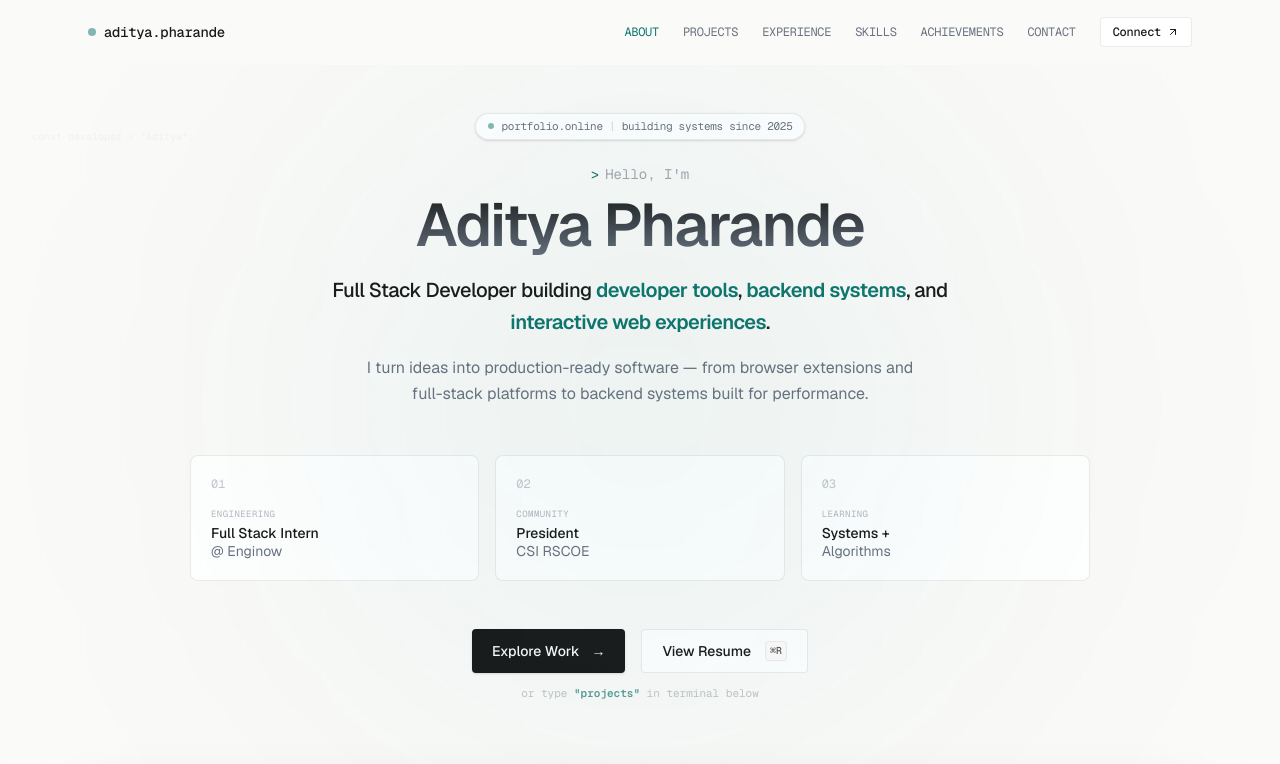
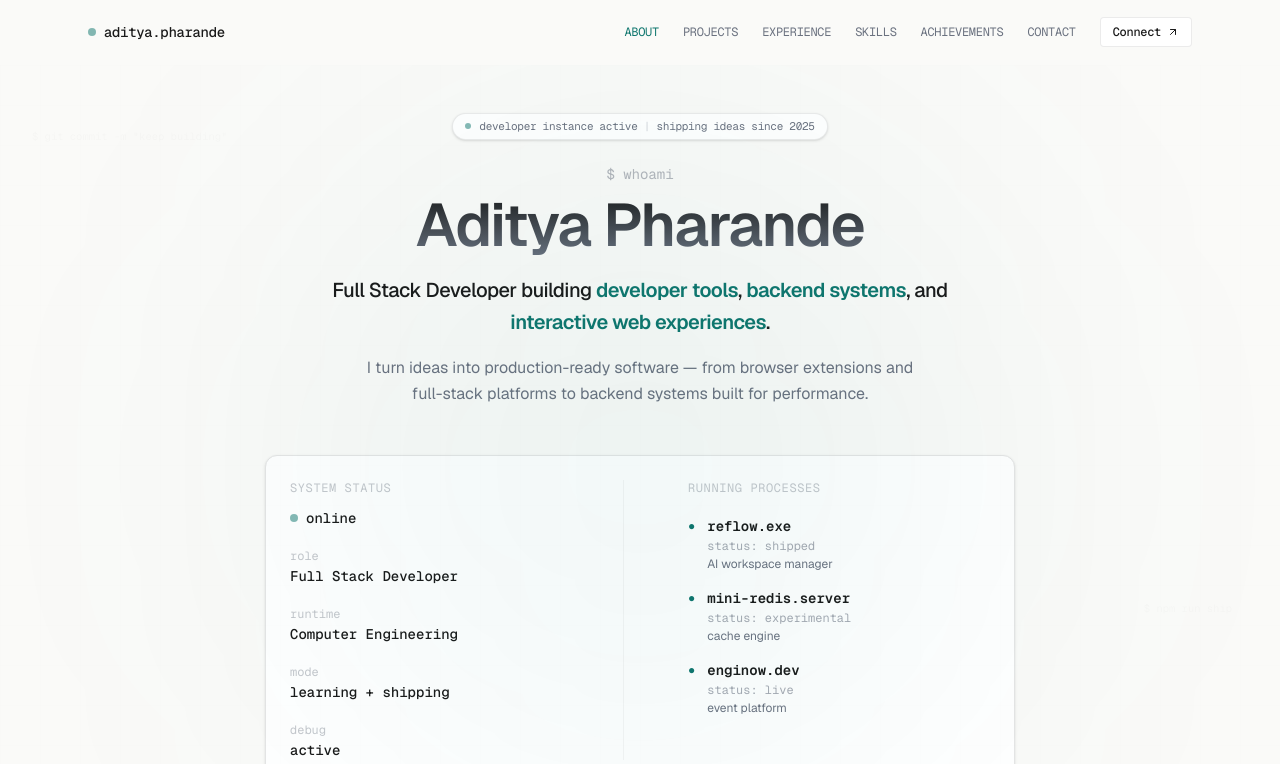
Before and after one commit to aditya-codes-git/Portfolio, a Next.js app: page / in a window 1280 px wide. Shown: the top 764 px of the page. Built offline with nearby package versions, Linux system fonts and the light colour scheme.

Commit message:
feat: added resume

```diff
--- a/src/components/sections/Hero.tsx
+++ b/src/components/sections/Hero.tsx
@@ -60,11 +60,14 @@ export const Hero: React.FC = () => {
       />
 
       {/* Decorative faint background text */}
-      <div className="absolute top-16 left-8 font-mono text-[10px] text-foreground/[0.04] select-none pointer-events-none hidden md:block">
-        <code>const developer = &quot;Aditya&quot;;</code>
+      <div className="absolute top-16 left-8 font-mono text-[10.5px] text-foreground/[0.02] select-none pointer-events-none hidden md:block">
+        <code>$ git commit -m &quot;keep building&quot;</code>
       </div>
-      <div className="absolute bottom-24 right-8 font-mono text-[10px] text-foreground/[0.04] select-none pointer-events-none hidden md:block">
-        <code>console.log(developer.getProjects());</code>
+      <div className="absolute top-1/3 right-12 font-mono text-[10.5px] text-foreground/[0.02] select-none pointer-events-none hidden md:block">
+        <code>$ npm run ship</code>
+      </div>
+      <div className="absolute bottom-28 left-12 font-mono text-[10.5px] text-foreground/[0.02] select-none pointer-events-none hidden md:block">
+        <code>console.log(&quot;ideas → products&quot;);</code>
       </div>
 
       <div className="max-w-6xl mx-auto px-6 w-full flex flex-col items-center">
@@ -78,7 +81,7 @@ export const Hero: React.FC = () => {
           >
             <span className="w-1.5 h-1.5 rounded-full bg-accent animate-pulse" />
             <span className="text-[11px] font-mono tracking-tight text-secondary-text">
-              portfolio.online <span className="text-secondary-text/30">|</span> building systems since 2025
+              developer instance active <span className="text-secondary-text/30">|</span> shipping ideas since 2025
             </span>
           </motion.div>
 
@@ -87,9 +90,8 @@ export const Hero: React.FC = () => {
             {...nameFadeProps}
             className="mt-6 flex flex-col items-center select-none"
           >
-            <div className="text-sm font-mono text-secondary-text/60 flex items-center gap-1.5">
-              <span className="text-accent">&gt;</span>
-              <span>Hello, I'm</span>
+            <div className="text-sm font-mono text-secondary-text/50 flex items-center gap-1.5">
+              <span>$ whoami</span>
             </div>
             <h1 className="text-[clamp(2.5rem,8vw,3.75rem)] sm:text-5xl lg:text-6xl font-semibold tracking-tight leading-[1.1] text-gradient mt-2">
               Aditya Pharande
@@ -109,45 +111,77 @@ export const Hero: React.FC = () => {
             </p>
           </motion.div>
 
-          {/* Compact Developer Status Cards */}
+          {/* Developer Runtime Panel (System Monitor) */}
           <motion.div
             {...cardsFadeProps}
-            className="grid grid-cols-1 sm:grid-cols-3 gap-4 w-full mt-12"
+            className="w-full max-w-[750px] bg-white dark:bg-card border border-[#e5e5e5] dark:border-border-subtle rounded-xl p-6 text-left shadow-sm hover:translate-y-[-2px] hover:border-[#cccccc] dark:hover:border-accent/30 hover:shadow-[0_4px_16px_rgba(0,0,0,0.04)] transition-all duration-300 select-none mt-12"
           >
-            {/* Card 1 */}
-            <div className="bg-card border border-border-subtle p-5 rounded-lg text-left flex flex-col justify-between min-h-[120px] hover:border-accent/30 hover:shadow-[0_4px_16px_rgba(0,0,0,0.04)] transition-all duration-300 group">
-              <span className="font-mono text-xs text-secondary-text/40 group-hover:text-accent/50 transition-colors">01</span>
-              <div className="mt-4">
-                <span className="font-mono text-[9px] uppercase tracking-wider text-secondary-text/50 block mb-1">Engineering</span>
-                <span className="text-sm font-medium text-foreground leading-tight block">
-                  Full Stack Intern <br />
-                  <span className="text-secondary-text font-normal">@ Enginow</span>
-                </span>
+            <div className="grid grid-cols-1 md:grid-cols-2 gap-8 divide-y md:divide-y-0 md:divide-x divide-border-subtle/50">
+
+              {/* Left Side: System Status */}
+              <div className="flex flex-col gap-5 pr-0 md:pr-8">
+                <div>
+                  <h3 className="text-xs font-mono tracking-wider text-secondary-text/40 uppercase mb-3">System Status</h3>
+                  <div className="flex items-center gap-2">
+                    <span className="w-2 h-2 rounded-full bg-accent animate-pulse" />
+                    <span className="font-mono text-sm font-medium text-foreground">online</span>
+                  </div>
+                </div>
+                <div>
+                  <span className="text-xs font-mono text-secondary-text/40 block">role</span>
+                  <span className="text-sm font-mono font-medium text-foreground mt-0.5 block">Full Stack Developer</span>
+                </div>
+                <div>
+                  <span className="text-xs font-mono text-secondary-text/40 block">runtime</span>
+                  <span className="text-sm font-mono font-medium text-foreground mt-0.5 block">Computer Engineering</span>
+                </div>
+                <div>
+                  <span className="text-xs font-mono text-secondary-text/40 block">mode</span>
+                  <span className="text-sm font-mono font-medium text-foreground mt-0.5 block">learning + shipping</span>
+                </div>
+                <div>
+                  <span className="text-xs font-mono text-secondary-text/40 block">debug</span>
+                  <span className="text-sm font-mono font-medium text-foreground mt-0.5 block">active</span>
+                </div>
               </div>
+
+              {/* Right Side: Running Processes */}
+              <div className="flex flex-col gap-4 pl-0 md:pl-8 pt-6 md:pt-0">
+                <h3 className="text-xs font-mono tracking-wider text-secondary-text/40 uppercase mb-1">Running Processes</h3>
+
+                <div className="flex items-start gap-3">
+                  <span className="text-accent font-mono text-xs mt-0.5">●</span>
+                  <div>
+                    <span className="text-sm font-mono font-semibold text-foreground block">reflow.exe</span>
+                    <span className="text-xs font-mono text-secondary-text/60 mt-0.5 block">status: shipped</span>
+                    <span className="text-xs text-secondary-text mt-0.5 block">AI workspace manager</span>
+                  </div>
+                </div>
+
+                <div className="flex items-start gap-3">
+                  <span className="text-accent font-mono text-xs mt-0.5">●</span>
+                  <div>
+                    <span className="text-sm font-mono font-semibold text-foreground block">mini-redis.server</span>
+                    <span className="text-xs font-mono text-secondary-text/60 mt-0.5 block">status: experimental</span>
+                    <span className="text-xs text-secondary-text mt-0.5 block">cache engine</span>
+                  </div>
+                </div>
+
+                <div className="flex items-start gap-3">
+                  <span className="text-accent font-mono text-xs mt-0.5">●</span>
+                  <div>
+                    <span className="text-sm font-mono font-semibold text-foreground block">enginow.dev</span>
+                    <span className="text-xs font-mono text-secondary-text/60 mt-0.5 block">status: live</span>
+                    <span className="text-xs text-secondary-text mt-0.5 block">event platform</span>
+                  </div>
+                </div>
+              </div>
+
             </div>
 
-            {/* Card 2 */}
-            <div className="bg-card border border-border-subtle p-5 rounded-lg text-left flex flex-col justify-between min-h-[120px] hover:border-accent/30 hover:shadow-[0_4px_16px_rgba(0,0,0,0.04)] transition-all duration-300 group">
-              <span className="font-mono text-xs text-secondary-text/40 group-hover:text-accent/50 transition-colors">02</span>
-              <div className="mt-4">
-                <span className="font-mono text-[9px] uppercase tracking-wider text-secondary-text/50 block mb-1">Community</span>
-                <span className="text-sm font-medium text-foreground leading-tight block">
-                  President <br />
-                  <span className="text-secondary-text font-normal">CSI RSCOE</span>
-                </span>
-              </div>
-            </div>
-
-            {/* Card 3 */}
-            <div className="bg-card border border-border-subtle p-5 rounded-lg text-left flex flex-col justify-between min-h-[120px] hover:border-accent/30 hover:shadow-[0_4px_16px_rgba(0,0,0,0.04)] transition-all duration-300 group">
-              <span className="font-mono text-xs text-secondary-text/40 group-hover:text-accent/50 transition-colors">03</span>
-              <div className="mt-4">
-                <span className="font-mono text-[9px] uppercase tracking-wider text-secondary-text/50 block mb-1">Learning</span>
-                <span className="text-sm font-medium text-foreground leading-tight block">
-                  Systems + <br />
-                  <span className="text-secondary-text font-normal">Algorithms</span>
-                </span>
-              </div>
+            {/* Tiny footer inside panel */}
+            <div className="border-t border-[#e5e5e5]/80 dark:border-border-subtle/50 mt-6 pt-4 text-[11px] font-mono text-secondary-text/40">
+              $ open projects
             </div>
           </motion.div>
 
@@ -169,6 +203,7 @@ export const Hero: React.FC = () => {
             </span>
           </motion.div>
 
+
         </div>
 
         {/* Centerpiece Interactive Terminal */}
```
Also changed, not shown: 1 other file (tests, documents, lock files or other folders).
